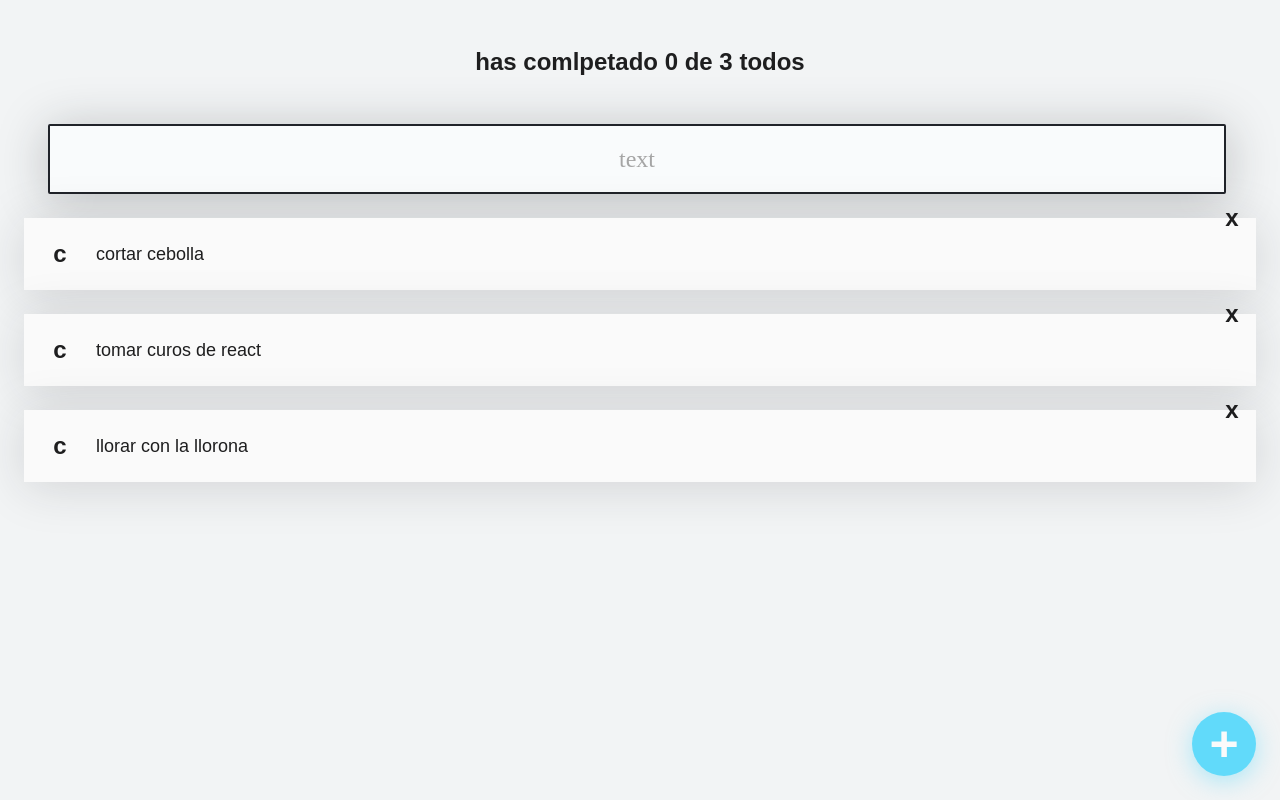
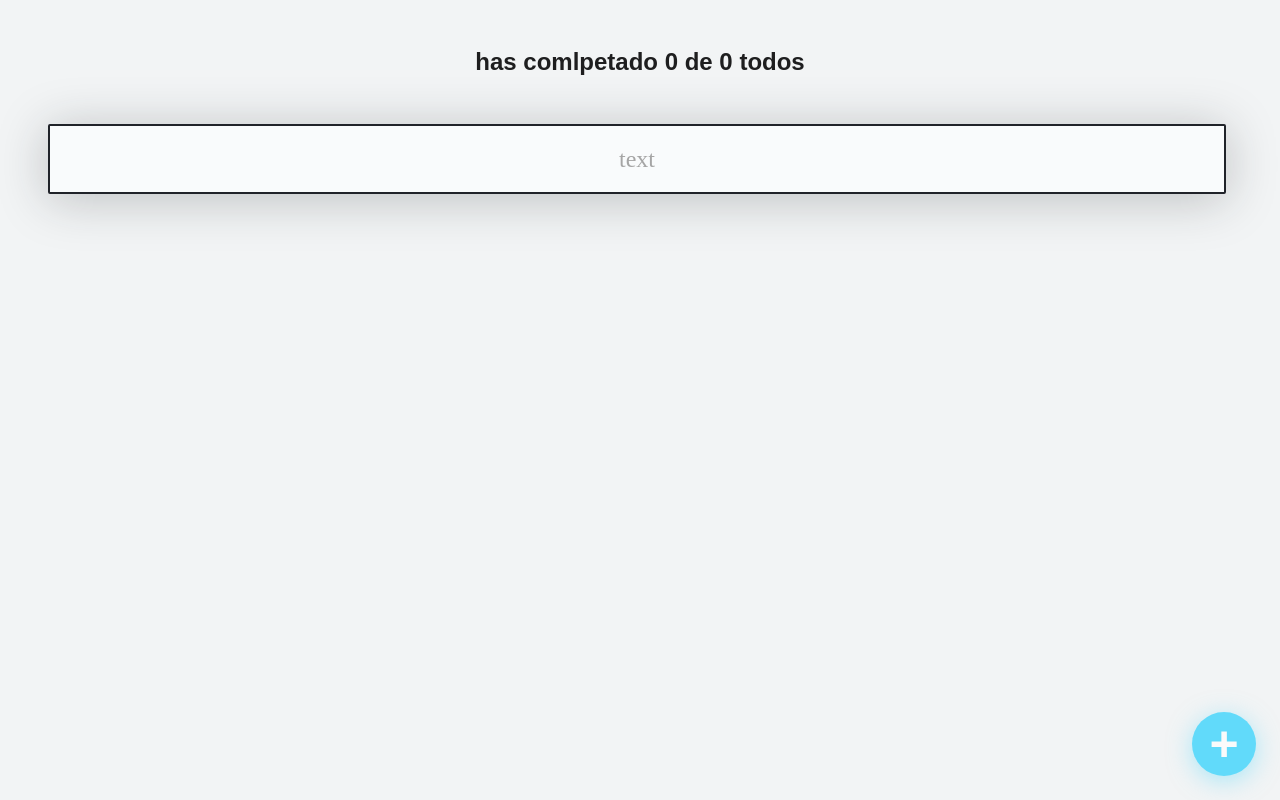
Before and after one commit to yaraelzein/to-do-app, a React (Create React App) app: page / in a window 1280 px wide. Built offline with nearby package versions, Linux system fonts and the light colour scheme.

Commit message:
local storage and organization of components in file AppUI

```diff
--- a/src/App/App.js
+++ /dev/null
@@ -1,84 +0,0 @@
-import React from "react";
-import { TodoCounter } from "../TodoCounter";
-import { TodoSearch } from "../TodoSearch";
-import { TodoList } from "../TodoList";
-import { TodoItem } from "../TodoItem";
-import { CreateTodoButton } from "../CreateTodoButton";
-
-
-const harCodetodos = [
-    { text: "cortar cebolla", completed: false},
-    { text: "tomar curos de react", completed: false},
-    { text: "llorar con la llorona", completed: false}
-];
-
-function App() {
-    //state
-    const [searchValue, setSearchValue] = React.useState('');
-    const [todos, setTodos] = React.useState(harCodetodos);
-    //variables
-    //para el contador - camtidad de completados y de totales todos
-    const completedTodos = todos.filter(todo => !!todo.completed).length;
-    const totalTodos = todos.length;
-
-    //para el filtro
-    let searchedTodos = []
-
-    if (!searchValue.length >= 1) {
-        searchedTodos = todos;
-    } else {
-        searchedTodos = todos.filter(todo => {
-            const todoText = todo.text.toLowerCase();
-            const searchText = searchValue.toLowerCase();
-
-            return todoText.includes(searchText);
-        })
-    }
-
-    //para completar
-    const completeTodo = (text) => {
-        const todoIndex = todos.findIndex(todo => todo.text === text);
-        const newTodo = [...todos];
-        newTodo[todoIndex].completed = true;
-        setTodos(newTodo);
-    };
-
-    //para eliminar
-    const deleteTodo = (text) => {
-        const todoIndex = todos.findIndex(todo => todo.text === text);
-        const newTodo = [...todos];
-        newTodo.splice(todoIndex, 1);
-        setTodos(newTodo);
-    };
-
-
-    return (
-        <React.Fragment>
-            <TodoCounter
-            totalTodos={totalTodos}
-            completedTodos={completedTodos}
-            />
-
-            <TodoSearch
-            searchValue={searchValue}
-            setSearchValue={setSearchValue}
-            />
-
-            <TodoList>
-            {searchedTodos.map(todo => (
-                <TodoItem
-                key={todo.text}
-                text={todo.text}
-                completed={todo.completed}
-                onComplete={() => completeTodo(todo.text)}
-                onDelete={() => deleteTodo(todo.text)}
-                />
-            ))}
-            </TodoList>
-
-            <CreateTodoButton />
-        </React.Fragment>
-    );
-}
-
-export default App;
--- a/src/App/AppUI.js
+++ b/src/App/AppUI.js
@@ -0,0 +1,47 @@
+import React from "react";
+import { TodoCounter } from "../TodoCounter";
+import { TodoSearch } from "../TodoSearch";
+import { TodoList } from "../TodoList";
+import { TodoItem } from "../TodoItem";
+import { CreateTodoButton } from "../CreateTodoButton";
+
+function AppUI ({
+    totalTodos,
+    completedTodos,
+    searchValue,
+    setSearchValue,
+    searchedTodos,
+    completeTodo,
+    deleteTodo
+}) {
+
+    return (
+        <React.Fragment>
+            <TodoCounter
+            totalTodos={totalTodos}
+            completedTodos={completedTodos}
+            />
+
+            <TodoSearch
+            searchValue={searchValue}
+            setSearchValue={setSearchValue}
+            />
+
+            <TodoList>
+            {searchedTodos.map(todo => (
+                <TodoItem
+                key={todo.text}
+                text={todo.text}
+                completed={todo.completed}
+                onComplete={() => completeTodo(todo.text)}
+                onDelete={() => deleteTodo(todo.text)}
+                />
+            ))}
+            </TodoList>
+
+        <CreateTodoButton />
+    </React.Fragment>
+    )
+};
+
+export { AppUI }
--- /dev/null
+++ b/src/App/index.js
@@ -0,0 +1,80 @@
+import React from "react";
+import { AppUI } from "./AppUI";
+
+
+// const harCodetodos = [
+//     { text: "cortar cebolla", completed: false},
+//     { text: "tomar curos de react", completed: false},
+//     { text: "llorar con la llorona", completed: false}
+// ];
+
+function App() {
+    const localStorageTodos = localStorage.getItem('TODOS_V0.1');
+    let parsedTodos;
+
+    if(!localStorageTodos) {
+        localStorage.setItem('TODOS_V0.1', JSON.stringify([]));
+        parsedTodos = [];
+    } else {
+        parsedTodos = JSON.parse(localStorageTodos)
+    };
+
+    //state
+    const [searchValue, setSearchValue] = React.useState('');
+    const [todos, setTodos] = React.useState(parsedTodos);
+    //variables
+    //para el contador - camtidad de completados y de totales todos
+    const completedTodos = todos.filter(todo => !!todo.completed).length;
+    const totalTodos = todos.length;
+
+    //para el filtro
+    let searchedTodos = []
+
+    if (!searchValue.length >= 1) {
+        searchedTodos = todos;
+    } else {
+        searchedTodos = todos.filter(todo => {
+            const todoText = todo.text.toLowerCase();
+            const searchText = searchValue.toLowerCase();
+
+            return todoText.includes(searchText);
+        })
+    }
+
+    const saveTodos = (newTodos) => {
+        const stringifiedTodos = JSON.stringify(newTodos);
+        localStorage.setItem('TODOS_V0.1', stringifiedTodos);
+        setTodos(newTodos);
+    };
+
+    //para completar
+    const completeTodo = (text) => {
+        const todoIndex = todos.findIndex(todo => todo.text === text);
+        const newTodo = [...todos];
+        newTodo[todoIndex].completed = true;
+        saveTodos(newTodo);
+    };
+
+    //para eliminar
+    const deleteTodo = (text) => {
+        const todoIndex = todos.findIndex(todo => todo.text === text);
+        const newTodo = [...todos];
+        newTodo.splice(todoIndex, 1);
+        saveTodos(newTodo);
+    };
+
+
+    return (
+      <AppUI
+      totalTodos={totalTodos}
+      completedTodos={completedTodos}
+      searchValue={searchValue}
+      setSearchValue={setSearchValue}
+      searchedTodos={searchedTodos}
+      completeTodo={completeTodo}
+      deleteTodo={deleteTodo}
+      />
+    );
+}
+
+export default App;
--- a/src/index.js
+++ b/src/index.js
@@ -1,7 +1,7 @@
 import React from 'react';
 import ReactDOM from 'react-dom/client';
 import './index.css';
-import App from './App/App';
+import App from './App/index';
 
 const root = ReactDOM.createRoot(document.getElementById('root'));
 root.render(
```
